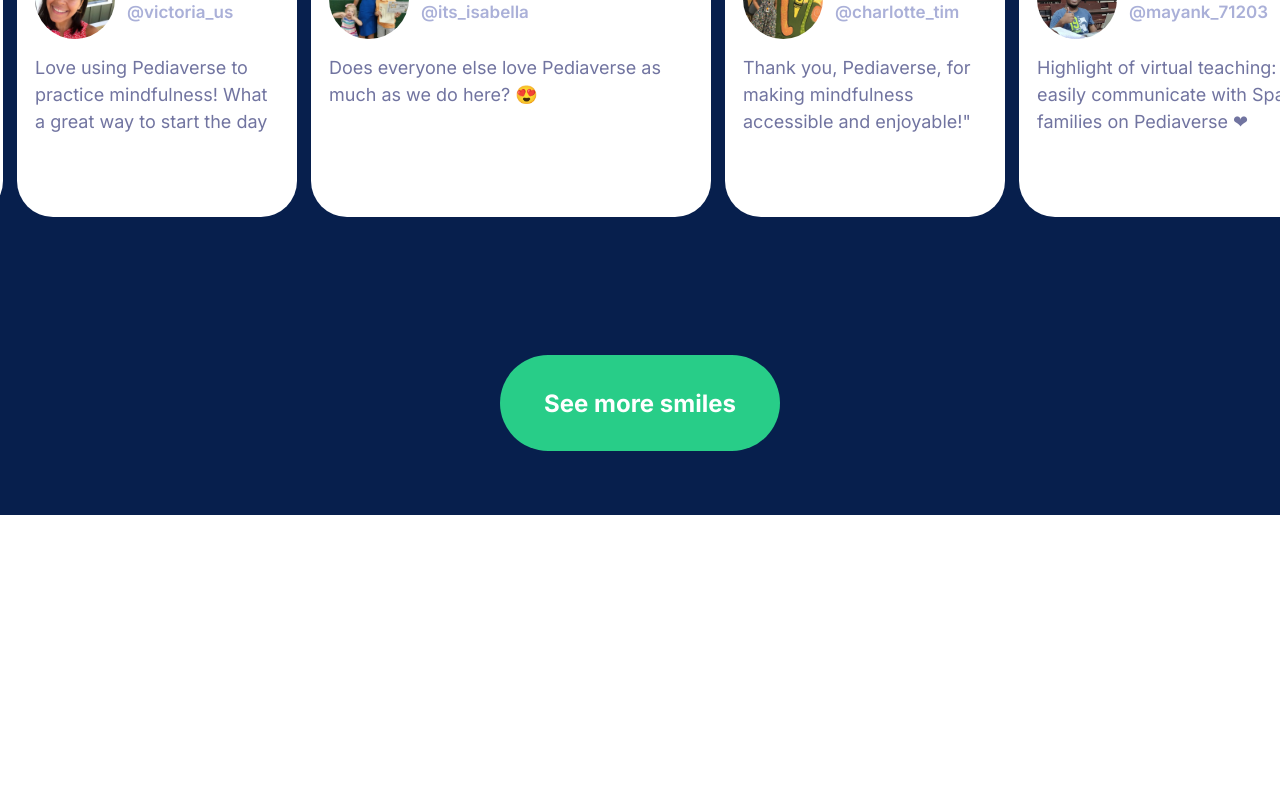
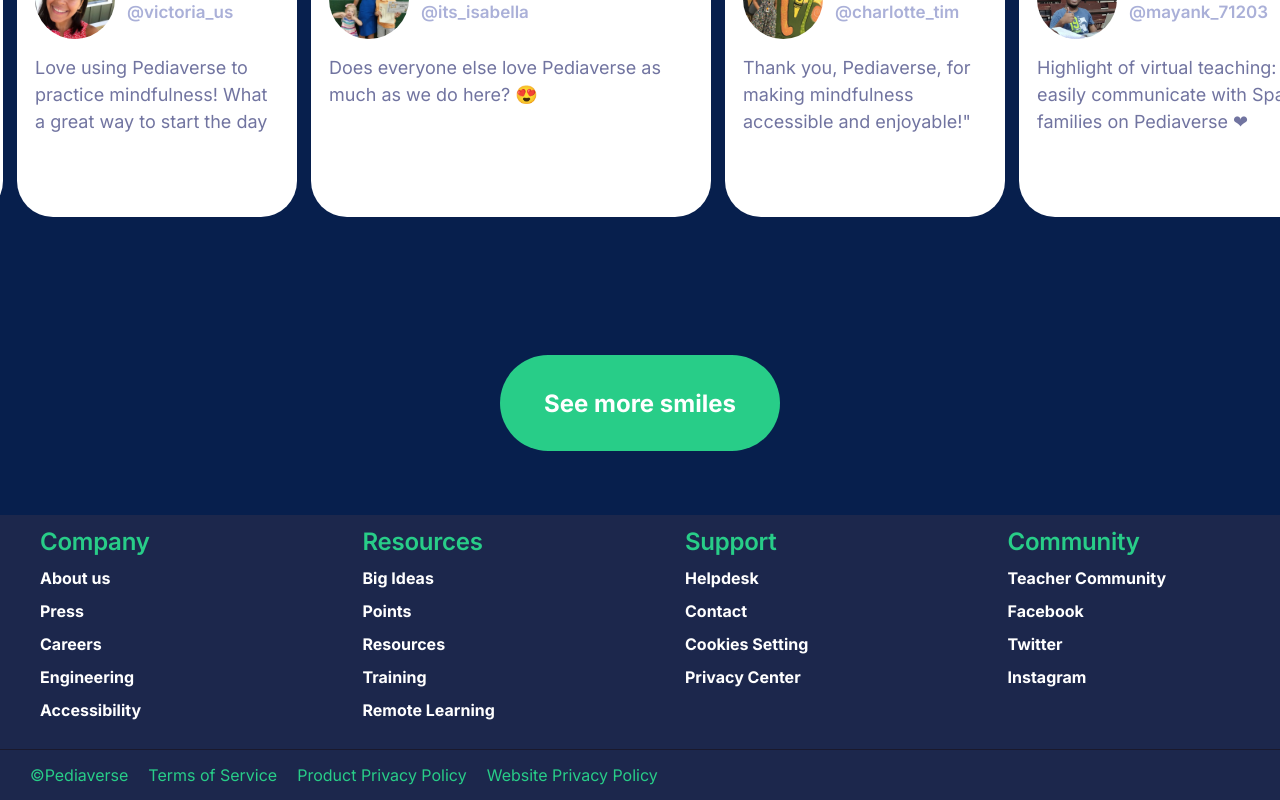
Before and after one commit to pediaverse/frontend, a React (Create React App) app: page / in a window 1280 px wide. Shown: the part 2448-3248 px from the top of the page. Before the commit the page ends 2963 px from the top, so only its background shows below. Built offline with nearby package versions, Linux system fonts and the light colour scheme; a web font is replaced by a local one.

Commit message:
merged footer

```diff
--- a/src/App.js
+++ b/src/App.js
@@ -1,14 +1,14 @@
 import Home from "./Components/Home/Home";
 import One from "./Components/One/One.jsx";
 import Testimonial from "./Components/Testimonial/Testimonial.jsx";
-// import TestimonialCards from "./Components/TestimonialCards/TestimonialCards.jsx";
+import Footer from "./Components/Footer/Footer.jsx"
 function App() {
   return(
     <>
       <Home/>
       <One/>
-      {/* <TestimonialCards/> */}
       <Testimonial/>
+      <Footer/>
     </>
   );
 }
--- a/src/Components/Footer/Footer.css
+++ b/src/Components/Footer/Footer.css
@@ -1,18 +1,13 @@
-*{
-    box-sizing: border-box;
-}
-footer{
+.footer{
     background-color:#1C274C;
-    /* display: flex;
-    flex-direction: column; */
     font-family: 'Inter';
     width: 100%;
     height: auto;
 }
 #container{
     display: flex;
-        /* flex-direction: column;
-         */
+        flex-direction: column;
+
         display: grid;
         grid-template-columns: repeat(auto-fit, minmax(220px, 1fr));
         /* four columns of equal width */
@@ -45,23 +40,21 @@
     top: 91px;
     font-weight: 700;
 }
-#foot-nav{
+
+
+.footer-navigation{
+    height: 50px;
+    display: flex;
+    align-items: center;
     border-top: 0.8px solid #1A192D;
-    height: 50px;
 }
-.nav-list{
+
+.footer-nav-list{
     display: flex;
-    list-style: none;
-    padding: 0px;
-    align-items: center;
-    /* margin-top: 25px; */
+    margin-inline: 20px;
 }
-.nav-list-items{
-    padding: 2px 20px 13px 0px;
+.footer-nav-list-item a{
+    text-decoration: none;
+    color:#28CD88;
+    margin-inline: 10px;
 }
-.nav-list-items a{
-    text-decoration: none;
-    width: auto;
-    color: #28CD88;
-    height: 25px;
-}
--- a/src/Components/Footer/Footer.jsx
+++ b/src/Components/Footer/Footer.jsx
@@ -3,49 +3,48 @@
 
 export default function Footer(){
     return (
-        <>
-        <footer>
-        <div id="container" class="common">
-            <ul class="links-list">
-                    <li class="links-list-title">Company</li>
-                    <li class="links-list-items"><a href="">About us</a></li>
-                    <li class="links-list-items"><a href="">Press</a></li>
-                    <li class="links-list-items"><a href="">Careers</a></li>
-                    <li class="links-list-items"><a href="">Engineering</a></li>
-                    <li class="links-list-items"><a href="">Accessibility</a></li>
+        <div className='footer'>
+
+        <div id="container" className="common">
+            <ul className="links-list">
+                    <li className="links-list-title">Company</li>
+                    <li className="links-list-items"><a href="/">About us</a></li>
+                    <li className="links-list-items"><a href="/">Press</a></li>
+                    <li className="links-list-items"><a href="/">Careers</a></li>
+                    <li className="links-list-items"><a href="/">Engineering</a></li>
+                    <li className="links-list-items"><a href="/">Accessibility</a></li>
             </ul>
-            <ul class="links-list">
-                    <li class="links-list-title">Resources</li>
-                    <li class="links-list-items"><a href="">Big Ideas</a></li>
-                    <li class="links-list-items"><a href="">Points</a></li>
-                    <li class="links-list-items"><a href="">Resources</a></li>
-                    <li class="links-list-items"><a href="">Training</a></li>
-                    <li class="links-list-items"><a href="">Remote Learning</a></li>
+            <ul className="links-list">
+                    <li className="links-list-title">Resources</li>
+                    <li className="links-list-items"><a href="/">Big Ideas</a></li>
+                    <li className="links-list-items"><a href="/">Points</a></li>
+                    <li className="links-list-items"><a href="/">Resources</a></li>
+                    <li className="links-list-items"><a href="/">Training</a></li>
+                    <li className="links-list-items"><a href="/">Remote Learning</a></li>
             </ul>
-            <ul class="links-list">
-                    <li class="links-list-title">Support</li>
-                    <li class="links-list-items"><a href="">Helpdesk</a></li>
-                    <li class="links-list-items"><a href="">Contact</a></li>
-                    <li class="links-list-items"><a href="">Cookies Setting</a></li>
-                    <li class="links-list-items"><a href="">Privacy Center</a></li>
+            <ul className="links-list">
+                    <li className="links-list-title">Support</li>
+                    <li className="links-list-items"><a href="/">Helpdesk</a></li>
+                    <li className="links-list-items"><a href="/">Contact</a></li>
+                    <li className="links-list-items"><a href="/">Cookies Setting</a></li>
+                    <li className="links-list-items"><a href="/">Privacy Center</a></li>
             </ul>
-            <ul class="links-list">
-                    <li class="links-list-title">Community</li>
-                    <li class="links-list-items"><a href="">Teacher Community</a></li>
-                    <li class="links-list-items"><a href="">Facebook</a></li>
-                    <li class="links-list-items"><a href="">Twitter</a></li>
-                    <li class="links-list-items"><a href="">Instagram</a></li>
+            <ul className="links-list">
+                    <li className="links-list-title">Community</li>
+                    <li className="links-list-items"><a href="/">Teacher Community</a></li>
+                    <li className="links-list-items"><a href="/">Facebook</a></li>
+                    <li className="links-list-items"><a href="/">Twitter</a></li>
+                    <li className="links-list-items"><a href="/">Instagram</a></li>
             </ul>
         </div>
-        <div id="foot-nav">
-            <ul class="nav-list">
-                <li class="nav-list-items"><a href="">&copy;Pediaverse</a></li>
-                <li class="nav-list-items"><a href="">Terms of Service</a></li>
-                <li class="nav-list-items"><a href="">Product Privacy Policy</a></li>
-                <li class="nav-list-items"><a href="">Website Privacy Policy</a></li>
-            </ul>
+        <div className='footer-navigation'>
+            <div className='footer-nav-list'>
+                <div className='footer-nav-list-item'><a href='/'>&copy;Pediaverse </a></div>
+                <div className='footer-nav-list-item'><a href="/">Terms of Service</a></div>
+                <div className='footer-nav-list-item'><a href="/">Product Privacy Policy</a></div>
+                <div className='footer-nav-list-item'><a href="/">Website Privacy Policy</a></div>
+            </div>
         </div>
-    </footer>
-        </>
+        </div>
     );
 }
```
